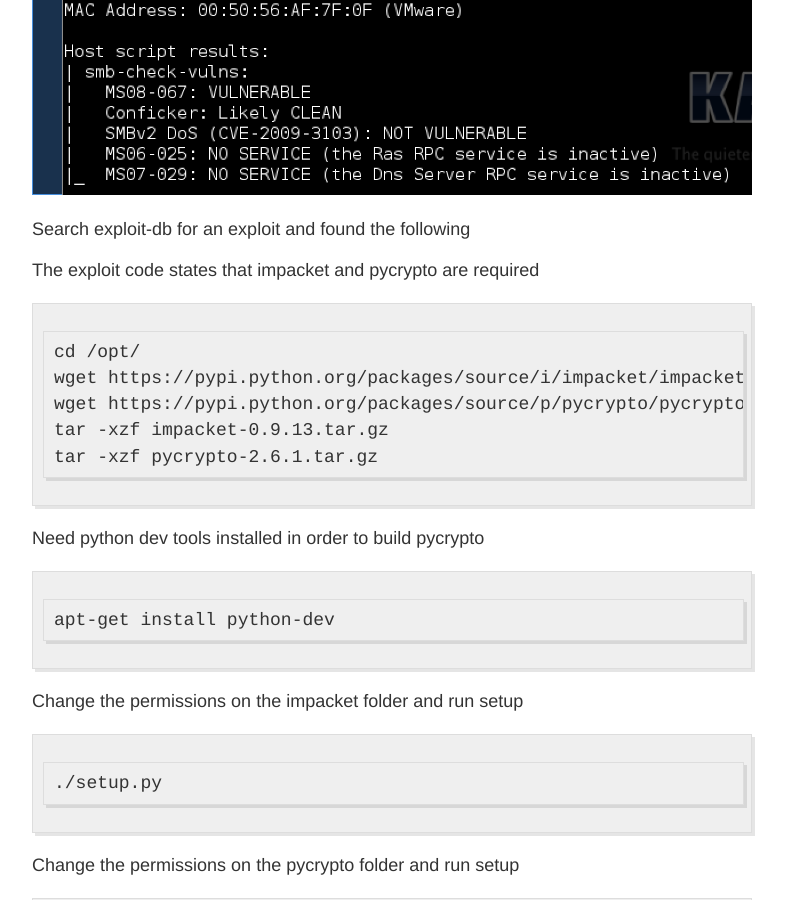
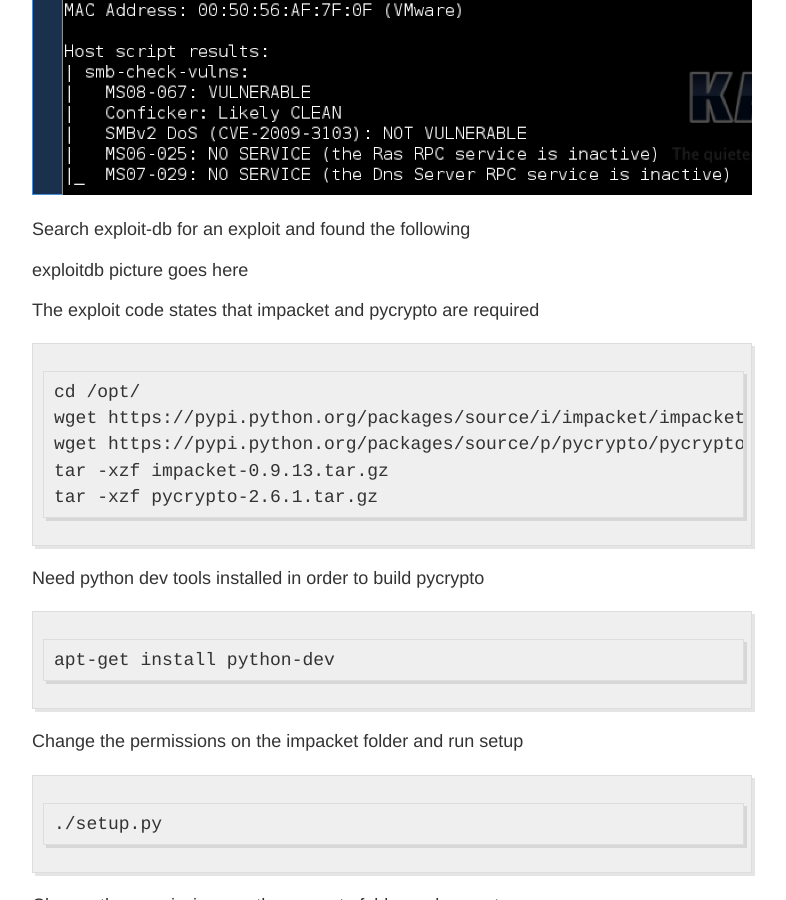
Before and after one commit to dmittakarin8/dmittakarin8.github.io, a Jekyll site: the page built from _posts/2015-5-21-Exploiting-MS08067-wo-Metasploit.md, in a window 1280 px wide and 900 px high, scrolled down 745 px. Shown: the whole window, without its empty margins (248-1034 px from the left). Built offline with Jekyll 4.4.1, drawn with Linux system fonts in a browser that asks for light colours; Markdown is read by kramdown in place of the engine named in the settings.

Commit message:
Updated 2015-5-21-Exploiting-MS08067-wo-Metasploit.md

```diff
--- a/_posts/2015-5-21-Exploiting-MS08067-wo-Metasploit.md
+++ b/_posts/2015-5-21-Exploiting-MS08067-wo-Metasploit.md
@@ -21,6 +21,8 @@ Nmap returned the following
 ![_config.yml]({{ site.baseurl }}/images/nmap-ms08067-vulnerable.png)
 
 Search exploit-db for an exploit and found the following
+
+exploitdb picture goes here
 
 The exploit code states that impacket and pycrypto are required
 
```
